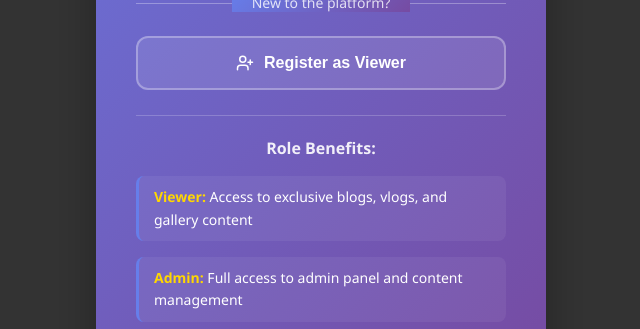
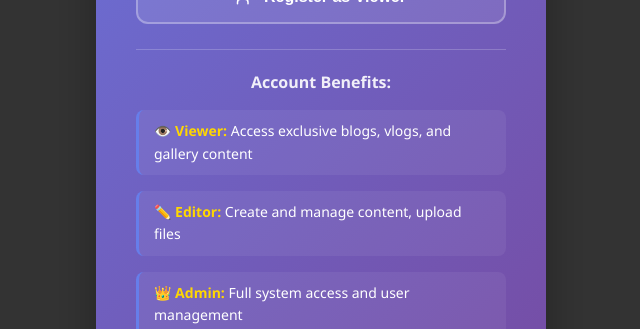
Before and after one commit to K-dubey09/myportfolio, a React app in the folder frontend/: page /skills in a window 1280 px wide. Shown: the part 471-800 px from the top of the page, without its empty margins (319-959 px from the left). Built offline with nearby package versions, Linux system fonts and the light colour scheme; no server answers; the HTML template or start-up script is replaced by a standard one.

Commit message:
Enhance login and registration UX

```diff
--- a/frontend/src/components/Login.jsx
+++ b/frontend/src/components/Login.jsx
@@ -25,12 +25,28 @@ const Login = ({ onClose }) => {
       return;
     }
 
+    // Validate email format
+    const emailRegex = /^[^\s@]+@[^\s@]+\.[^\s@]+$/;
+    if (!emailRegex.test(credentials.email)) {
+      setError('Please enter a valid email address');
+      setLoading(false);
+      return;
+    }
+
     try {
       const result = await login(credentials.email, credentials.password);
 
       if (result.success) {
-        toast.success(`Welcome back, ${result.user.name}!`);
+        const roleName = result.user.role === 'admin' ? 'Admin' : result.user.role === 'editor' ? 'Editor' : 'Viewer';
+        toast.success(`Welcome back, ${result.user.name}! (${roleName})`);
         if (onClose) onClose();
+
+        // Redirect based on role
+        if (result.user.role === 'admin') {
+          setTimeout(() => navigate('/admin'), 500);
+        } else {
+          setTimeout(() => navigate('/'), 500);
+        }
       } else {
         setError(result.error || 'Login failed');
         toast.error(result.error || 'Login failed');
@@ -176,15 +192,21 @@ const Login = ({ onClose }) => {
         </button>
 
         <div className="login-info">
-          <h4>Role Benefits:</h4>
+          <h4>Account Benefits:</h4>
           <div className="role-benefits">
             <div className="benefit-item">
-              <strong>Viewer:</strong> Access to exclusive blogs, vlogs, and gallery content
+              <strong>👁️ Viewer:</strong> Access exclusive blogs, vlogs, and gallery content
             </div>
             <div className="benefit-item">
-              <strong>Admin:</strong> Full access to admin panel and content management
+              <strong>✏️ Editor:</strong> Create and manage content, upload files
+            </div>
+            <div className="benefit-item">
+              <strong>👑 Admin:</strong> Full system access and user management
             </div>
           </div>
+          <p className="security-note">
+            🔒 Your data is secured with Firebase Authentication
+          </p>
         </div>
 
         {onClose && (
--- a/frontend/src/components/RegistrationPage.jsx
+++ b/frontend/src/components/RegistrationPage.jsx
@@ -63,13 +63,13 @@ const RegistrationPage = () => {
     setLoading(true);
 
     try {
-      const result = await register(formData.email, formData.password, formData.name, 'viewer');
+      const result = await register(formData.email, formData.password, formData.name);
 
       if (result.success) {
         setStep(3); // Success step
         toast.success('Registration successful! Welcome to the platform!');
         setTimeout(() => {
-          navigate('/login');
+          navigate('/');
         }, 2000);
       } else {
         toast.error(result.error || 'Registration failed');
```
